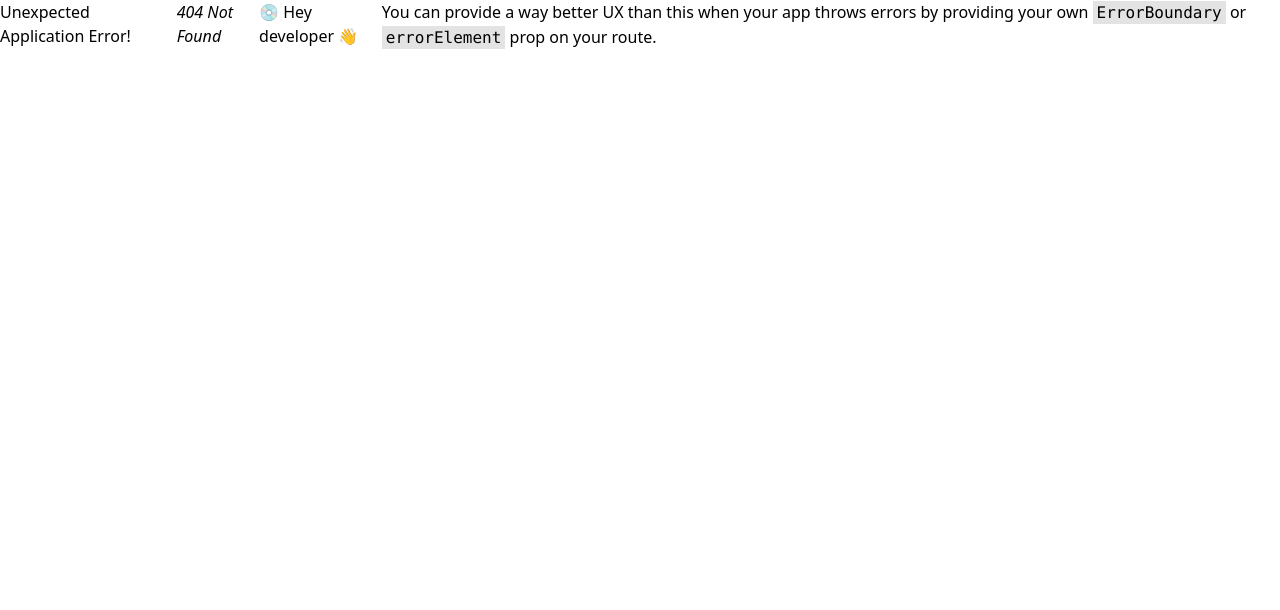
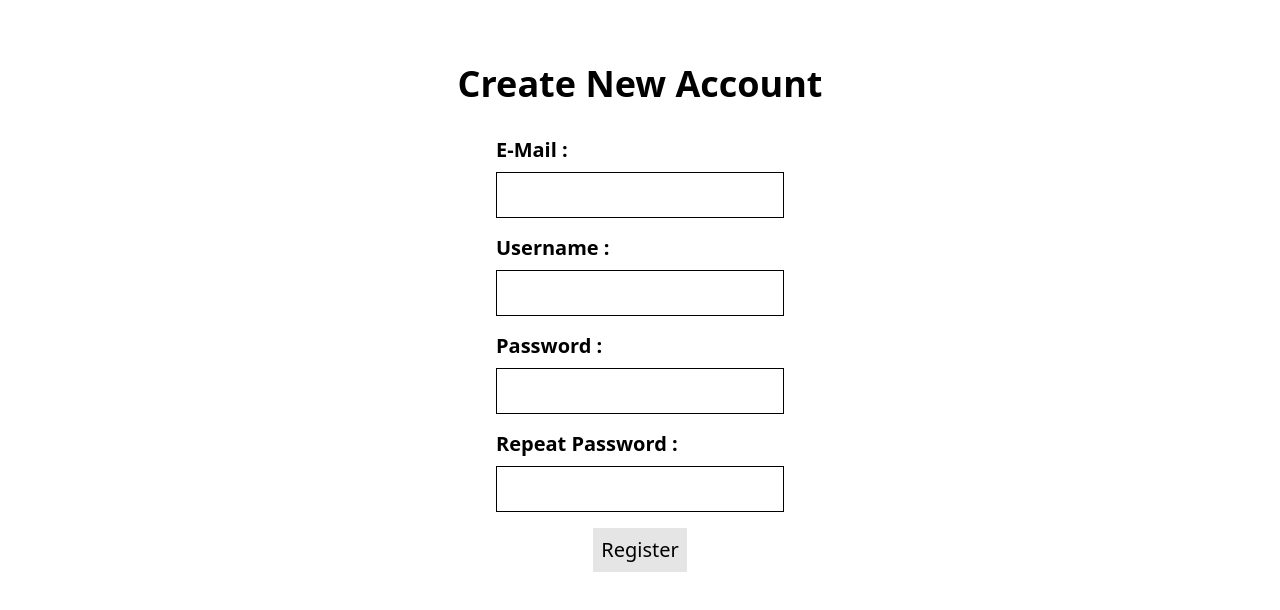
Before and after one commit to WawanC/swift-sale, a React (Vite) app in the folder client/: page /register in a window 1280 px wide. Before the commit this address had no page. Shown: the top 610 px of the page. Built offline with nearby package versions, Linux system fonts and the light colour scheme.

Commit message:
add register user page

```diff
--- a/client/src/pages/HomePage.tsx
+++ b/client/src/pages/HomePage.tsx
@@ -13,6 +13,14 @@ const HomePage = () => {
       <Link to={"/new-product"} className={`p-2 bg-neutral-200`}>
         Create New Product
       </Link>
+      <div className={`flex gap-4`}>
+        <Link to={"/register"} className={`underline underline-offset-8`}>
+          Register
+        </Link>
+        <Link to={"/login"} className={`underline underline-offset-8`}>
+          Login
+        </Link>
+      </div>
       {getProducts.isFetching ? (
         <span>Loading...</span>
       ) : (
--- /dev/null
+++ b/client/src/pages/RegisterPage.tsx
@@ -0,0 +1,108 @@
+import { FormEventHandler, useState } from "react";
+
+const RegisterPage = () => {
+  const [enteredEmail, setEnteredEmail] = useState("");
+  const [enteredUsername, setEnteredUsername] = useState("");
+  const [enteredPassword, setEnteredPassword] = useState("");
+  const [enteredPassword2, setEnteredPassword2] = useState("");
+  const [error, setError] = useState<string | null>(null);
+
+  const formSubmitHandler: FormEventHandler = (e) => {
+    e.preventDefault();
+    setError(null);
+
+    if (enteredPassword !== enteredPassword2) {
+      setEnteredPassword("");
+      setEnteredPassword2("");
+      return setError("Password doesnt matched");
+    }
+
+    if (enteredPassword.trim().length < 6) {
+      setEnteredPassword("");
+      setEnteredPassword2("");
+      return setError("Password must be at least 6 characters long");
+    }
+
+    if (enteredUsername.trim().length < 6) {
+      setEnteredUsername("");
+      setEnteredPassword("");
+      setEnteredPassword2("");
+      return setError("Username must be at least 6 characters long");
+    }
+  };
+
+  return (
+    <main className={`flex-1 flex flex-col items-center p-16 gap-8`}>
+      <h1 className={`text-4xl font-bold`}>Create New Account</h1>
+      <form
+        className={`flex flex-col w-1/4 gap-4 text-xl`}
+        onSubmit={formSubmitHandler}
+      >
+        {error && (
+          <span className={`text-red-500 font-semibold text-center`}>
+            {error}
+          </span>
+        )}
+        <div className={`flex flex-col gap-2`}>
+          <label htmlFor="email" className={`font-semibold`}>
+            E-Mail :
+          </label>
+          <input
+            type="email"
+            id="email"
+            required={true}
+            className={`border border-black p-2`}
+            value={enteredEmail}
+            onChange={(e) => setEnteredEmail(e.target.value)}
+          />
+        </div>
+        <div className={`flex flex-col gap-2`}>
+          <label htmlFor="username" className={`font-semibold`}>
+            Username :
+          </label>
+          <input
+            type="text"
+            id="username"
+            required={true}
+            className={`border border-black p-2`}
+            value={enteredUsername}
+            onChange={(e) => setEnteredUsername(e.target.value)}
+          />
+        </div>
+        <div className={`flex flex-col gap-2`}>
+          <label htmlFor="password" className={`font-semibold`}>
+            Password :
+          </label>
+          <input
+            type="password"
+            id="password"
+            required={true}
+            className={`border border-black p-2`}
+            value={enteredPassword}
+            onChange={(e) => setEnteredPassword(e.target.value)}
+          />
+        </div>
+        <div className={`flex flex-col gap-2`}>
+          <label htmlFor="password2" className={`font-semibold`}>
+            Repeat Password :
+          </label>
+          <input
+            type="password"
+            id="password2"
+            required={true}
+            className={`border border-black p-2`}
+            value={enteredPassword2}
+            onChange={(e) => setEnteredPassword2(e.target.value)}
+          />
+        </div>
+        <div className={`flex justify-center`}>
+          <button type={"submit"} className={`p-2 bg-neutral-200`}>
+            Register
+          </button>
+        </div>
+      </form>
+    </main>
+  );
+};
+
+export default RegisterPage;
--- a/client/src/utils/Router.tsx
+++ b/client/src/utils/Router.tsx
@@ -3,6 +3,7 @@ import HomePage from "../pages/HomePage.tsx";
 import NewProductPage from "../pages/NewProductPage.tsx";
 import ProductDetailPage from "../pages/ProductDetailPage.tsx";
 import EditProductPage from "../pages/EditProductPage.tsx";
+import RegisterPage from "../pages/RegisterPage.tsx";
 
 export const router = createBrowserRouter([
   {
@@ -18,4 +19,5 @@ export const router = createBrowserRouter([
     element: <ProductDetailPage />,
   },
   { path: "/edit-product/:productId", element: <EditProductPage /> },
+  { path: "/register", element: <RegisterPage /> },
 ]);
```
